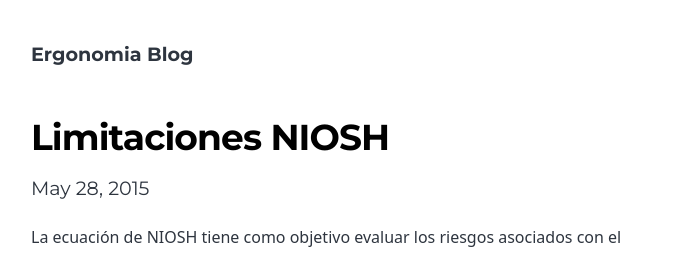
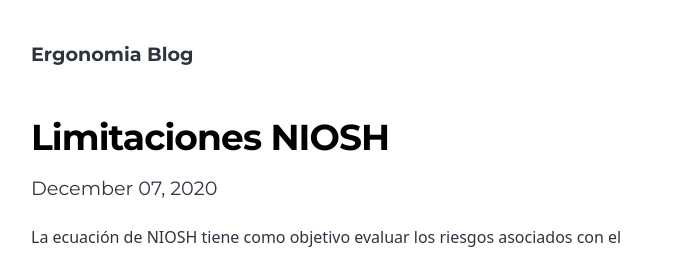
Before and after one commit to DavidRojas1612/Ergonomia-blog, a Gatsby site: page /limitaciones/ in a window 1280 px wide. Shown: the top 255 px of the page, without its empty margins (293-982 px from the left). Built offline with nearby package versions, Linux system fonts and the light colour scheme; Gatsby itself is replaced by a stand-in of ours.

Commit message:
update date

```diff
--- a/content/blog/limitaciones/index.md
+++ b/content/blog/limitaciones/index.md
@@ -1,6 +1,6 @@
 ---
 title: Limitaciones NIOSH
-date: "2015-05-28T22:40:32.169Z"
+date: "2020-12-07T22:40:32.169Z"
 ---
 
 
```
